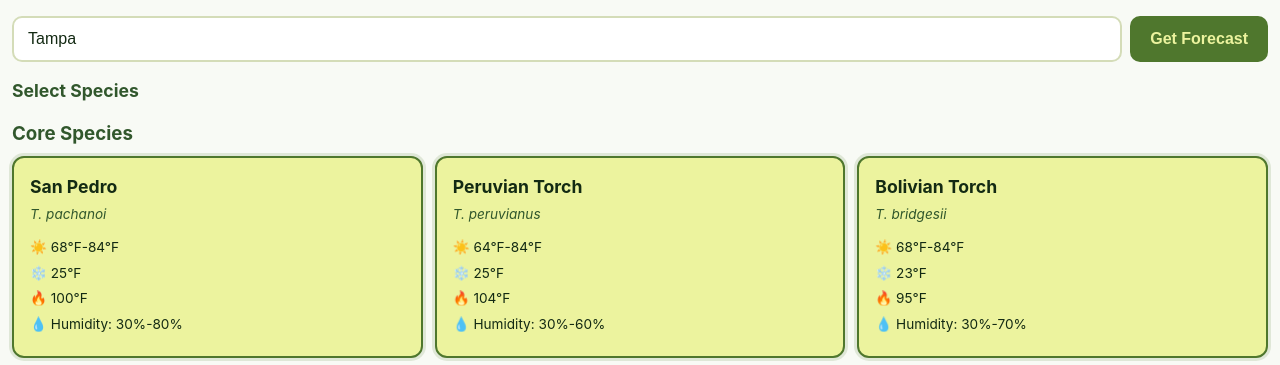
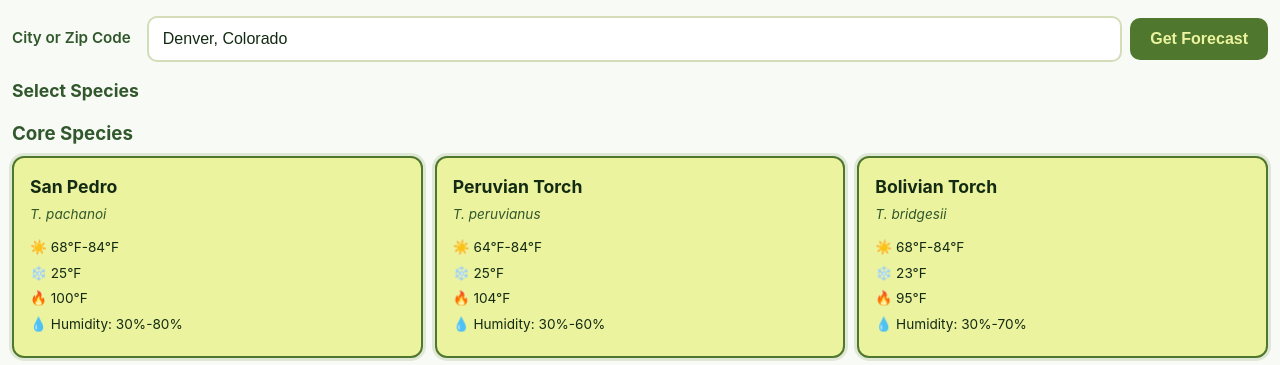
Before and after one commit to openclawagent1952-max/cactusapp, a Flask app: page / in a window 1280 px wide. Shown: the part 60-425 px from the top of the page. Run offline with Flask 3, Linux system fonts and the light colour scheme; data that the repository does not hold is empty.

Commit message:
Search Labels

```diff
--- a/web/static/css/style.css
+++ b/web/static/css/style.css
@@ -60,9 +60,23 @@ h1 {
     margin-bottom: 16px;
 }
 
+.location-label {
+    font-weight: 600;
+    color: var(--hunter-green);
+    font-size: 0.95rem;
+    margin-bottom: 4px;
+}
+
 @media (min-width: 480px) {
     .location-section {
         flex-direction: row;
+        align-items: center;
+    }
+
+    .location-label {
+        margin-bottom: 0;
+        margin-right: 8px;
+        white-space: nowrap;
     }
 }
 
--- a/web/static/js/app.js
+++ b/web/static/js/app.js
@@ -15,7 +15,13 @@ document.addEventListener('DOMContentLoaded', () => {
         cacheInfo.textContent = 'JS v7 (sorted) loaded at ' + new Date().toLocaleTimeString();
     }
 
-    loadSpecies('Tampa');
+    // Default to Denver
+    const locationInput = document.getElementById('location-input');
+    if (locationInput && !locationInput.value) {
+        locationInput.value = 'Denver, Colorado';
+    }
+
+    loadSpecies('Denver, Colorado');
     setupEventListeners();
     fetchForecast();
 });
--- a/web/templates/index.html
+++ b/web/templates/index.html
@@ -18,7 +18,8 @@
         </header>
 
         <section class="location-section">
-            <input type="text" id="location-input" placeholder="City, State/Country" value="Tampa">
+            <label for="location-input" class="location-label">City or Zip Code</label>
+            <input type="text" id="location-input" placeholder="Denver, CO" value="Denver, Colorado">
             <button id="search-btn">Get Forecast</button>
         </section>
 
```
